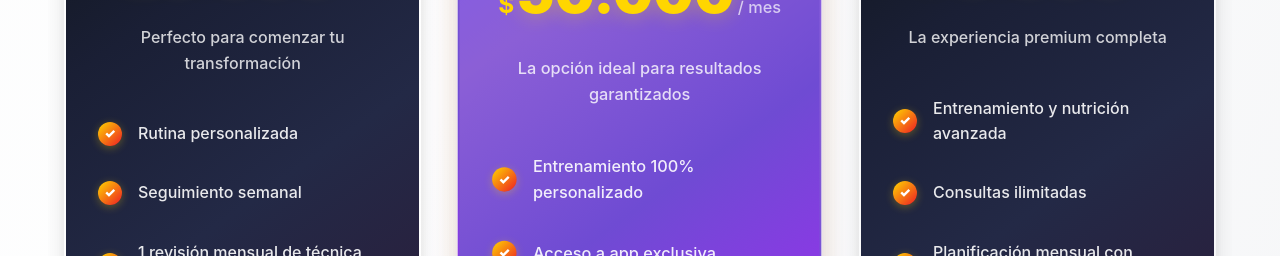
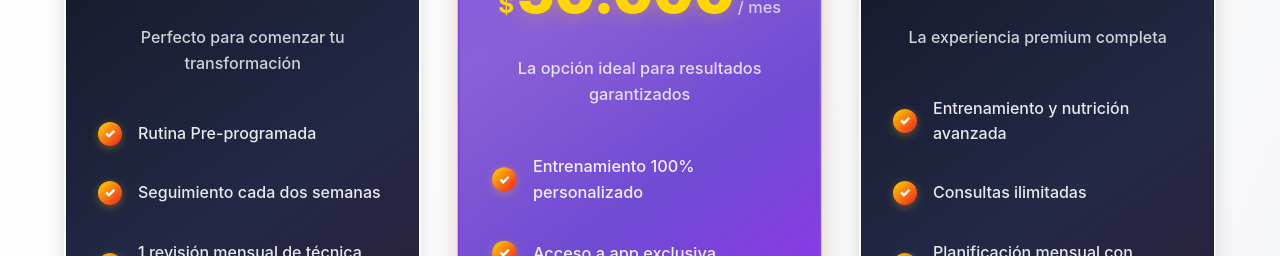
Before and after one commit to devXter/landing-page-jean-fit, an Astro site: page / in a window 1280 px wide. Shown: the part 2680-2936 px from the top of the page. Built offline with nearby package versions, Linux system fonts and the light colour scheme; Astro itself is replaced by a stand-in of ours.

Commit message:
Fix benefits of essentials plan

```diff
--- a/src/components/Services.astro
+++ b/src/components/Services.astro
@@ -322,11 +322,11 @@
             <ul class="features-list">
               <li class="feature-item">
                 <div class="feature-icon">✓</div>
-                <span>Rutina personalizada</span>
+                <span>Rutina Pre-programada</span>
               </li>
               <li class="feature-item">
                 <div class="feature-icon">✓</div>
-                <span>Seguimiento semanal</span>
+                <span>Seguimiento cada dos semanas</span>
               </li>
               <li class="feature-item">
                 <div class="feature-icon">✓</div>
```
